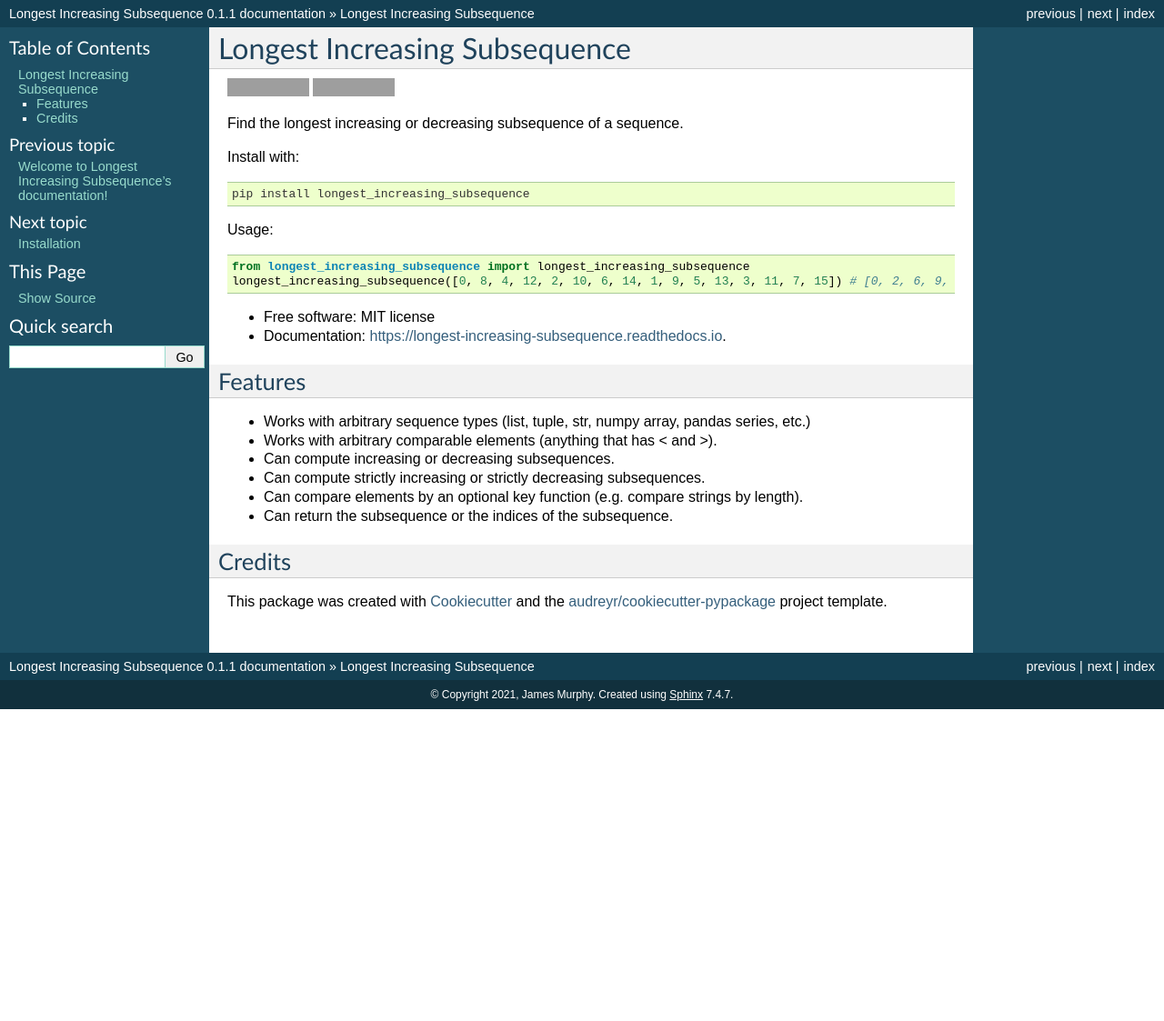
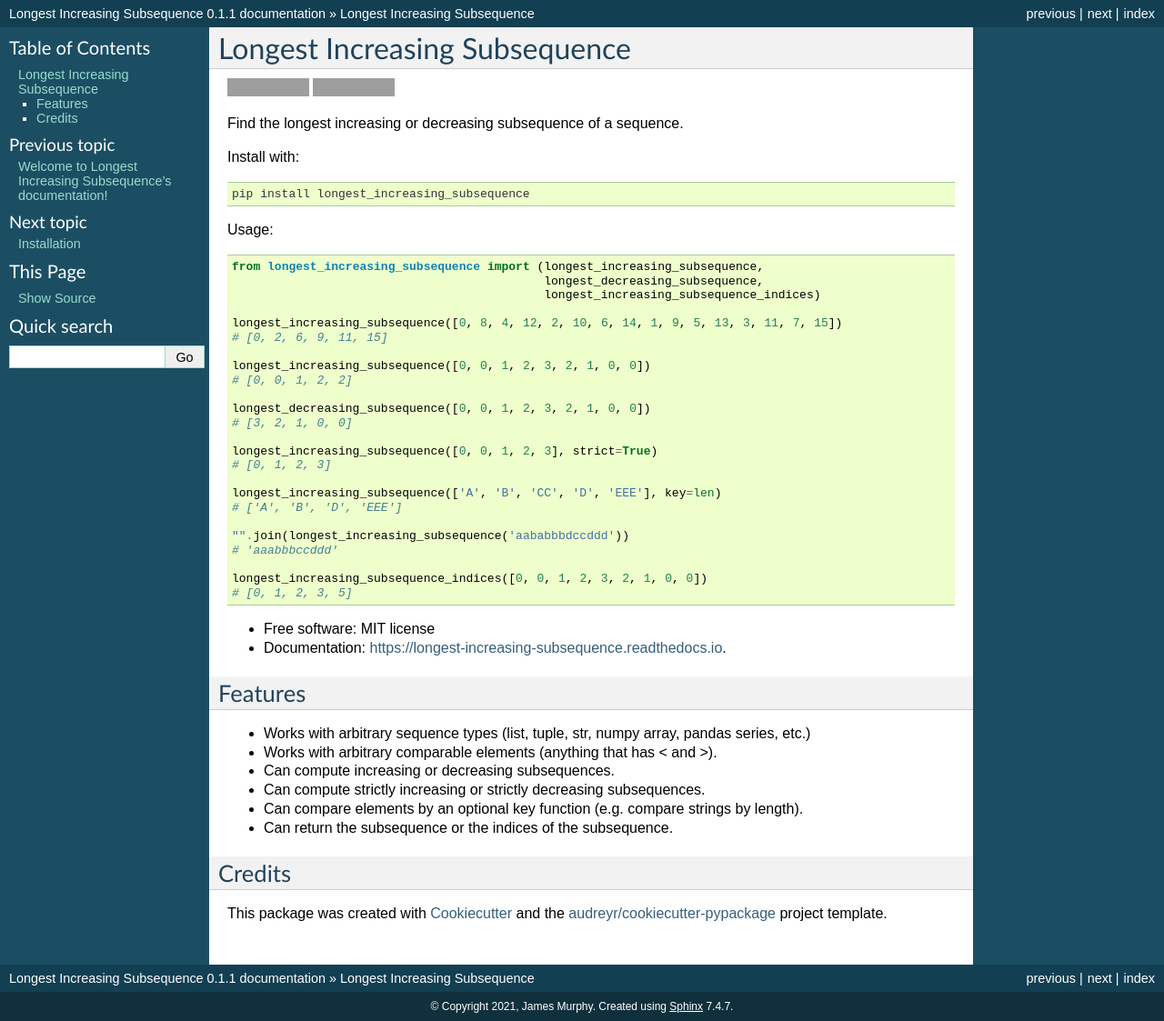
Before and after one commit to mCodingLLC/longest_increasing_subsequence, a Sphinx documentation site: the page built from docs/readme.rst, in a window 1280 px wide. Shown: the whole page at 91% size. Built offline with Sphinx 7.4.7, drawn with Linux system fonts in a browser that asks for light colours; before the commit the page ends 900 px from its top, so only the background shows below that; grey boxes are pictures that could not be loaded.

Commit message:
Update README.rst and usage.rst

```diff
--- a/README.rst
+++ b/README.rst
@@ -26,8 +26,30 @@ Usage:
 
 .. code-block:: python3
 
-    from longest_increasing_subsequence import longest_increasing_subsequence
-    longest_increasing_subsequence([0, 8, 4, 12, 2, 10, 6, 14, 1, 9, 5, 13, 3, 11, 7, 15]) # [0, 2, 6, 9, 11, 15]
+    from longest_increasing_subsequence import (longest_increasing_subsequence,
+                                                longest_decreasing_subsequence,
+                                                longest_increasing_subsequence_indices)
+
+    longest_increasing_subsequence([0, 8, 4, 12, 2, 10, 6, 14, 1, 9, 5, 13, 3, 11, 7, 15])
+    # [0, 2, 6, 9, 11, 15]
+
+    longest_increasing_subsequence([0, 0, 1, 2, 3, 2, 1, 0, 0])
+    # [0, 0, 1, 2, 2]
+
+    longest_decreasing_subsequence([0, 0, 1, 2, 3, 2, 1, 0, 0])
+    # [3, 2, 1, 0, 0]
+
+    longest_increasing_subsequence([0, 0, 1, 2, 3], strict=True)
+    # [0, 1, 2, 3]
+
+    longest_increasing_subsequence(['A', 'B', 'CC', 'D', 'EEE'], key=len)
+    # ['A', 'B', 'D', 'EEE']
+
+    "".join(longest_increasing_subsequence('aababbbdccddd'))
+    # 'aaabbbccddd'
+
+    longest_increasing_subsequence_indices([0, 0, 1, 2, 3, 2, 1, 0, 0])
+    # [0, 1, 2, 3, 5]
 
 
 * Free software: MIT license
```
Also changed, not shown: docs/usage.rst (+26 -2 lines).
